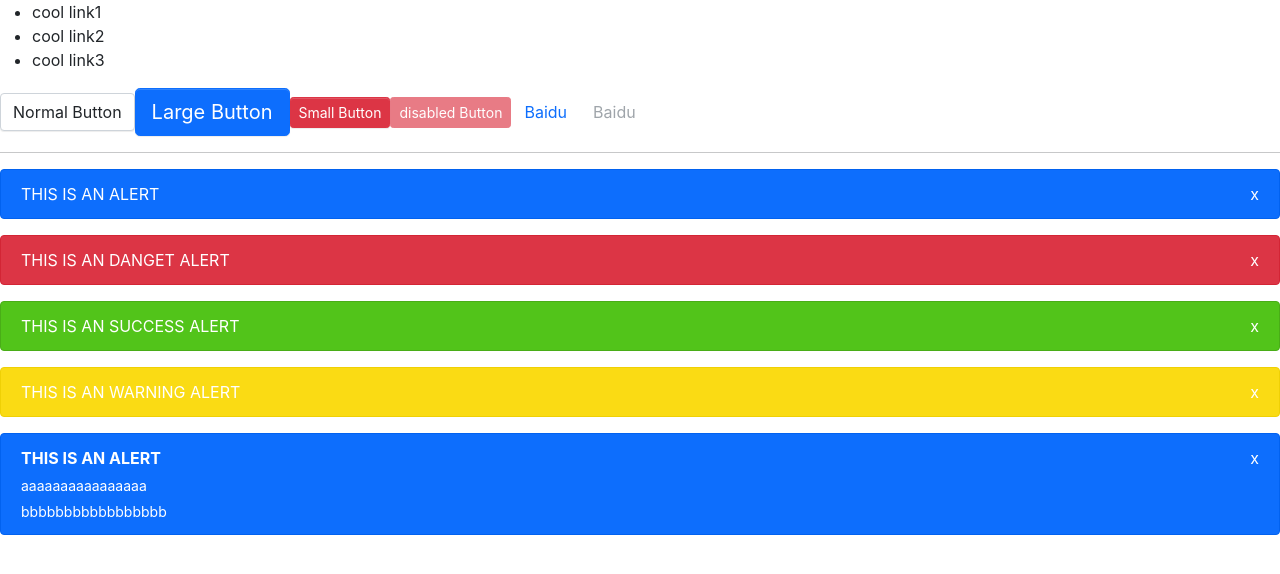
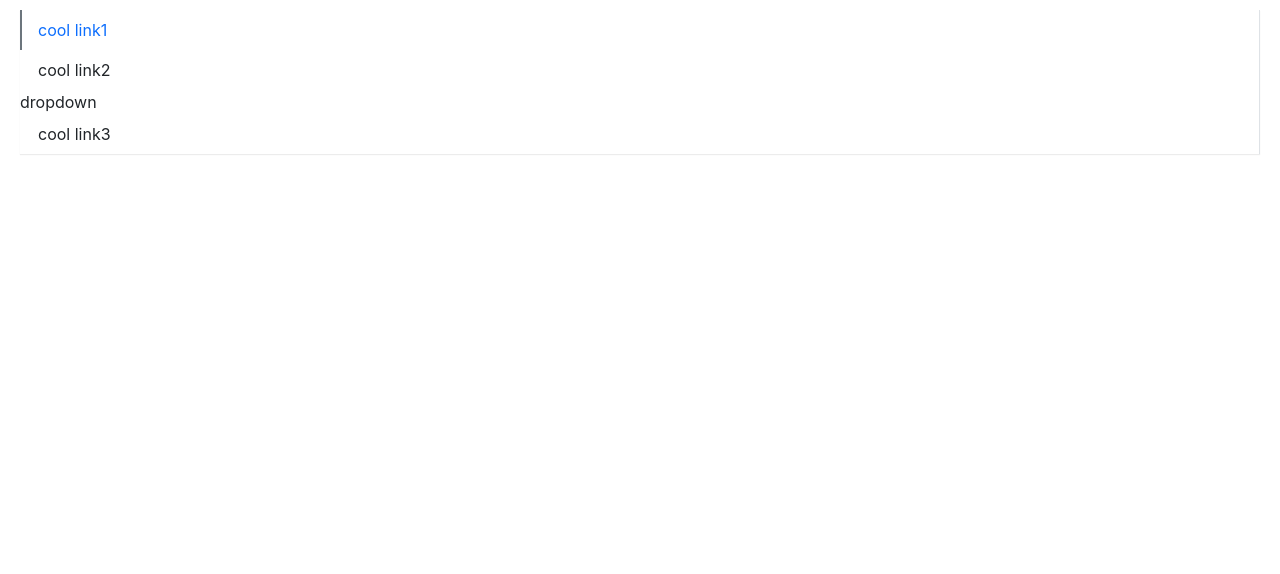
Before and after one commit to fisher-lirycs/fisher-designer, a React (Create React App) app: page / in a window 1280 px wide. Shown: the top 574 px of the page. Built offline with nearby package versions, Linux system fonts and the light colour scheme.

Commit message:
update Menu Component

```diff
--- a/src/App.tsx
+++ b/src/App.tsx
@@ -1,51 +1,22 @@
-import React, { useState } from "react";
-import Button, { ButtonType, ButtonSize } from "./components/Button/Button";
-import Alert, { AlertType } from "./components/Alert/Alert";
+import React from "react";
 import Menu from "./components/Menu/Menu";
 import MenuItem from "./components/Menu/MenuItem";
+import SubMenu from "./components/Menu/SubMenu";
 
 function App() {
-  const [alertStatus, setAlertStatus] = useState(true);
   return (
     <div className="App">
       <header className="App-header">
-        <Menu defaultIndex={0}>
+        <Menu defaultIndex={"0"} mode="vertical">
           <MenuItem>cool link1</MenuItem>
           <MenuItem>cool link2</MenuItem>
+          <SubMenu title="dropdown">
+            <MenuItem>dropdown link1</MenuItem>
+            <MenuItem>dropdown link2</MenuItem>
+            <MenuItem>dropdown link3</MenuItem>
+          </SubMenu>
           <MenuItem>cool link3</MenuItem>
         </Menu>
-
-        <Button>Normal Button</Button>
-        <Button buttonType={ButtonType.Primary} size={ButtonSize.Large}>
-          Large Button
-        </Button>
-        <Button buttonType={ButtonType.Danger} size={ButtonSize.small}>
-          Small Button
-        </Button>
-        <Button buttonType={ButtonType.Danger} size={ButtonSize.small} disabled>
-          disabled Button
-        </Button>
-        <Button buttonType={ButtonType.Link} href="http://www.baidu.com">
-          Baidu
-        </Button>
-        <Button
-          buttonType={ButtonType.Link}
-          href="http://www.baidu.com"
-          disabled
-        >
-          Baidu
-        </Button>
-        <hr />
-        {alertStatus && (
-          <Alert title="THIS IS AN ALERT" onClose={setAlertStatus} />
-        )}
-        <Alert title="THIS IS AN DANGET ALERT" type={AlertType.Danger} />
-        <Alert title="THIS IS AN SUCCESS ALERT" type={AlertType.Success} />
-        <Alert title="THIS IS AN WARNING ALERT" type={AlertType.Warning} />
-        <Alert
-          title="THIS IS AN ALERT"
-          descriptions={["aaaaaaaaaaaaaaaa", "bbbbbbbbbbbbbbbbb"]}
-        />
       </header>
     </div>
   );
--- a/src/components/Menu/Menu.tsx
+++ b/src/components/Menu/Menu.tsx
@@ -1,31 +1,85 @@
-import React from "react";
+import React, { createContext, useState } from "react";
 import classNames from "classnames";
+import { MenuItemProps } from "./MenuItem";
 
 type MenuMode = "horizontal" | "vertical";
+type SelectCallback = (selectIndex: string) => void;
+
 export interface MenuProps {
-  defaultIndex?: number;
+  defaultIndex?: string;
   className?: string;
   mode?: MenuMode;
   style?: React.CSSProperties;
-  children: React.ReactNode;
-  onSelect?: (index: number) => void;
+  children?: React.ReactNode;
+  onSelect?: SelectCallback;
+  defaultOpenSubMenus?: string[];
 }
 
+interface IMenuContext {
+  index: string;
+  onSelect?: SelectCallback;
+  mode?: MenuMode;
+  defaultOpenSubMenus?: string[];
+}
+
+export const MenuContext = createContext<IMenuContext>({ index: "0" });
+
 const Menu: React.FC<MenuProps> = (props) => {
-  const { defaultIndex, className, mode, style, children, onSelect } = props;
+  const {
+    defaultIndex,
+    className,
+    mode,
+    style,
+    children,
+    onSelect,
+    defaultOpenSubMenus,
+  } = props;
+
+  const [currentActive, setCurrentActive] = useState(defaultIndex);
+
   const classes = classNames("fisher-menu", className, {
     "menu-vertical": mode === "vertical",
+    "menu-horizontal": mode !== "vertical",
   });
+
+  const handleClick = (index: string) => {
+    setCurrentActive(index);
+    onSelect && onSelect(index);
+  };
+
+  const passedContext: IMenuContext = {
+    index: currentActive ? currentActive : "0",
+    onSelect: handleClick,
+    mode: mode,
+    defaultOpenSubMenus: defaultOpenSubMenus,
+  };
+
+  const renderChildren = () => {
+    return React.Children.map(children, (child, index) => {
+      const childElement =
+        child as React.FunctionComponentElement<MenuItemProps>;
+      const { displayName } = childElement.type;
+      if (displayName === "MenuItem" || displayName === "SubMenu") {
+        return React.cloneElement(childElement, { index: index.toString() });
+      } else {
+        console.error("Warining: Menu has a child which is not a MenuItem");
+      }
+    });
+  };
+
   return (
-    <ul className={classes} style={style}>
-      {children}
+    <ul className={classes} style={style} data-testid="test-menu">
+      <MenuContext.Provider value={passedContext}>
+        {renderChildren()}
+      </MenuContext.Provider>
     </ul>
   );
 };
 
 Menu.defaultProps = {
-  defaultIndex: 0,
+  defaultIndex: "0",
   mode: "horizontal",
+  defaultOpenSubMenus: [],
 };
 
 export default Menu;
--- a/src/components/Menu/MenuItem.tsx
+++ b/src/components/Menu/MenuItem.tsx
@@ -1,8 +1,9 @@
-import React from "react";
+import React, { useContext } from "react";
 import classNames from "classnames";
+import { MenuContext } from "./Menu";
 
 export interface MenuItemProps {
-  index?: number;
+  index?: string;
   className?: string;
   disabled?: boolean;
   style?: React.CSSProperties;
@@ -11,18 +12,26 @@ export interface MenuItemProps {
 
 const MenuItem: React.FC<MenuItemProps> = (props) => {
   const { index, className, disabled, style, children } = props;
+  const context = useContext(MenuContext);
   const classes = classNames("menu-item", className, {
     "is-disabled": disabled,
+    "is-active": context.index === index,
   });
+  const handleClick = () => {
+    context.onSelect &&
+      !disabled &&
+      typeof index === "string" &&
+      context.onSelect(index);
+  };
   return (
-    <li className={classes} style={style}>
+    <li className={classes} style={style} onClick={handleClick}>
       {children}
     </li>
   );
 };
 
 MenuItem.defaultProps = {
-  index: 0,
+  index: "0",
 };
-
+MenuItem.displayName = "MenuItem";
 export default MenuItem;
--- /dev/null
+++ b/src/components/Menu/SubMenu.tsx
@@ -0,0 +1,82 @@
+import React, { useContext, useState, FunctionComponentElement } from "react";
+import classNames from "classnames";
+import { MenuContext } from "./Menu";
+import { MenuItemProps } from "./MenuItem";
+
+export interface SubMenuProps {
+  index?: string;
+  title: string;
+  className?: string;
+  children: React.ReactNode;
+}
+
+const SubMenu: React.FC<SubMenuProps> = ({
+  index,
+  title,
+  className,
+  children,
+}) => {
+  const context = useContext(MenuContext);
+  const openedSubMenus = context.defaultOpenSubMenus as string[];
+  const isOpened =
+    index && context.mode === "vertical" && openedSubMenus.includes(index);
+  const [menuOpen, setMenuOpen] = useState(isOpened);
+  const classes = classNames("menu-item, submenu-item", className, {
+    "is-active": context.index === index,
+  });
+
+  const handleClick = (e: React.MouseEvent) => {
+    e.preventDefault();
+    setMenuOpen(!menuOpen);
+  };
+
+  let timer: NodeJS.Timeout;
+  const handleMouse = (e: React.MouseEvent, toggle: boolean) => {
+    clearTimeout(timer);
+    e.preventDefault();
+    timer = setTimeout(() => {
+      setMenuOpen(toggle);
+    }, 300);
+  };
+
+  const clickEvents =
+    context.mode === "vertical"
+      ? {
+          onClick: handleClick,
+        }
+      : {};
+
+  const hoverEvents =
+    context.mode !== "vertical"
+      ? {
+          onMouseEnter: (e: React.MouseEvent) => handleMouse(e, true),
+          onMouseLeave: (e: React.MouseEvent) => handleMouse(e, false),
+        }
+      : {};
+
+  const renderChildren = () => {
+    const subMenuClasses = classNames("fisher-submenu", {
+      "menu-opened": menuOpen,
+    });
+    const childrenComponent = React.Children.map(children, (child, i) => {
+      const childElement = child as FunctionComponentElement<MenuItemProps>;
+      if (childElement.type.displayName === "MenuItem") {
+        return React.cloneElement(childElement, { index: `${index}-${i}` });
+      } else {
+        console.error("Warining: Menu has a child which is not a MenuItem");
+      }
+    });
+    return <ul className={subMenuClasses}>{childrenComponent}</ul>;
+  };
+  return (
+    <li key={index} className={classes} {...hoverEvents}>
+      <div className="submenu-title" onClick={handleClick} {...clickEvents}>
+        {title}
+      </div>
+      {renderChildren()}
+    </li>
+  );
+};
+
+SubMenu.displayName = "SubMenu";
+export default SubMenu;
--- a/src/components/Menu/_styls.scss
+++ b/src/components/Menu/_styls.scss
@@ -1,88 +1,112 @@
-.btn {
+.fisher-menu {
+  display: flex;
+  flex-wrap: wrap;
+  padding-left: 0;
+  margin-bottom: 30px;
+  list-style: none;
+  border-bottom: $menu-border-width solid $menu-border-color;
+  box-shadow: $menu-box-shadow;
+  > .menu-item {
+    padding: $menu-item-padding-y $menu-item-padding-x;
+    cursor: pointer;
+    transition: $menu-transition;
+
+    &:hover,
+    &:focus {
+      text-decoration: none;
+    }
+
+    &.is-disabled {
+      color: $menu-item-disabled-color;
+      pointer-events: none;
+      cursor: default;
+    }
+
+    &.is-active,
+    &:hover {
+      color: $menu-item-active-color;
+      border-bottom: $menu-item-active-border-width solid
+        $menu-item-disabled-color;
+    }
+  }
+
+  .submenu-item {
     position: relative;
-  display: inline-block;
-  font-weight: $btn-font-weight;
-  line-height: $btn-line-height;
-  color: $body-color;
-  white-space: nowrap;
-  text-align: center;
-  vertical-align: middle;
-  background-image: none;
-  border: $btn-border-width solid transparent;
-  @include button-size(
-    $btn-padding-y,
-    $btn-padding-x,
-    $btn-font-size,
-    $border-radius
-  );
-  box-shadow: $btn-box-shadow;
-  cursor: pointer;
-  transition: $btn-transition;
-  &.disabled,
-  &[disabled] {
-    cursor: not-allowed;
-    opacity: $btn-disabled-opacity;
-    box-shadow: none;
-    > * {
-      pointer-events: none;
+    .submenu-title {
+      display: flex;
+      align-items: center;
+    }
+    .arrow-icon {
+      transition: transform 0.25s ease-in-out;
+      margin-left: 3px;
+    }
+    &:hover {
+      .arrow-icon {
+        transform: rotate(180deg);
       }
     }
   }
 
-.btn-lg {
-  @include button-size(
-    $btn-padding-y-lg,
-    $btn-padding-x-lg,
-    $btn-font-size-lg,
-    $border-radius-lg
-  );
+  .is-vertical {
+    .arrow-icon {
+      transform: rotate(0deg) !important;
+    }
+  }
+  .is-vertical.is-opened {
+    .arrow-icon {
+      transform: rotate(180deg) !important;
+    }
+  }
+  .fisher-submenu {
+    display: none;
+    list-style: none;
+    padding-left: 0;
+    white-space: nowrap;
+    .menu-item {
+      padding: $menu-item-padding-y $menu-item-padding-x;
+      cursor: pointer;
+      transition: $menu-transition;
+      color: $body-color;
+      &.is-active,
+      &:hover {
+        color: $menu-item-active-color !important;
+      }
+    }
   }
 
-.btn-sm {
-  @include button-size(
-    $btn-padding-y-sm,
-    $btn-padding-x-sm,
-    $btn-font-size-sm,
-    $border-radius-sm
-  );
+  .fisher-submenu.menu-opened {
+    display: block;
+  }
 }
 
-.btn-primary {
-  @include button-style($primary, $primary, $white);
+.menu-horizontal {
+  > .menu-item {
+    border-bottom: $menu-item-active-border-width solid transparent;
+  }
+  .fisher-submenu {
+    position: absolute;
+    background: $white;
+    z-index: 100;
+    top: calc(100% + 8px);
+    left: 0;
+    border: $menu-border-width solid $menu-border-color;
+    box-shadow: $submenu-box-shadow;
+  }
 }
 
-.btn-danger {
-  @include button-style($danger, $danger, $white);
-}
-
-.btn-default {
-  @include button-style(
-    $white,
-    $gray-400,
-    $body-color,
-    $white,
-    $primary,
-    $primary
-  );
-}
-
-.btn-link {
-  font-weight: $font-weight-normal;
-  color: $btn-link-color;
-  text-decoration: $link-decoration;
-  box-shadow: none;
+.menu-vertical {
+  flex-direction: column;
+  border-bottom: 0;
+  border-right: $menu-border-width solid $menu-border-color;
+  margin: 10px 20px;
+  > .menu-item {
+    border-left: $menu-item-active-border-width solid transparent;
+    &.is-active,
     &:hover {
-    color: $btn-link-hover-color;
-    text-decoration: $link-hover-decoration;
-  }
-  &:focus,
-  &.focus {
-    text-decoration: $link-hover-decoration;
-    box-shadow: none;
-  }
-  &:disabled,
-  &.disabled {
-    color: $btn-link-disabled-color;
-    box-shadow: none;
+      color: $menu-item-active-color;
+      border-bottom: 0;
+      border-left: $menu-item-active-border-width solid
+        $menu-item-disabled-color;
     }
   }
+}
```
Also changed, not shown: 2 other files (tests, documents, lock files or other folders). Lines whose indentation alone changed are shown as unchanged.
